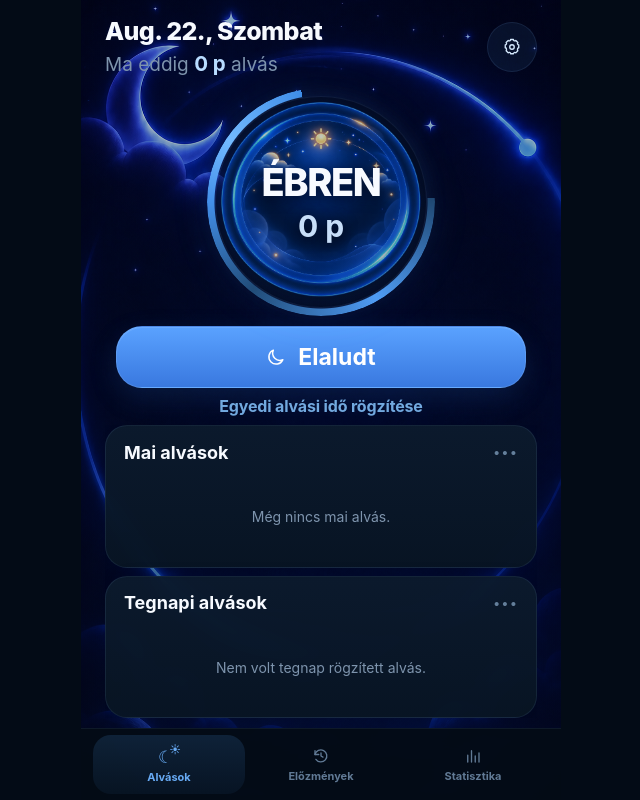
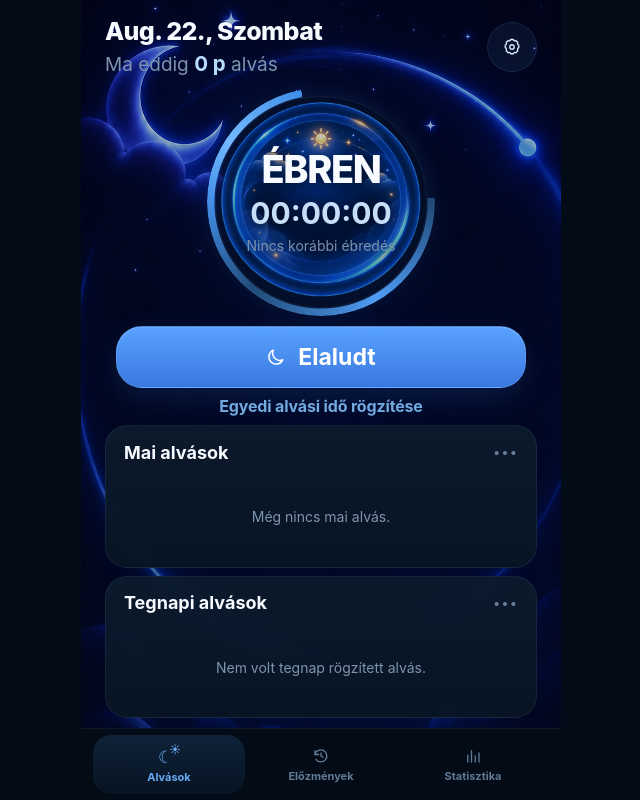
Before and after one commit to czkiii/botond-sleep-tracker, a React (Vite) app: page / in a window 1280 px wide. Shown: the whole page, without its empty margins (319-959 px from the left). Built offline with nearby package versions, Linux system fonts and the light colour scheme.

Commit message:
Make awake state mirror sleep timer details

```diff
--- a/src/App.tsx
+++ b/src/App.tsx
@@ -94,10 +94,14 @@ function TodayPage({ data, now, current, onStart, onEnd, onOpenEditor, onSetting
     .filter((session) => { const start = new Date(session.startTime).getTime(); return start >= yesterdayStart.getTime() && start < yesterdayEnd.getTime() })
     .sort((a, b) => new Date(b.startTime).getTime() - new Date(a.startTime).getTime())
   const total = totalToday(data.sessions, new Date(now))
+  const lastCompleted = data.sessions
+    .filter((session) => session.endTime)
+    .sort((a, b) => new Date(b.endTime!).getTime() - new Date(a.endTime!).getTime())[0] ?? null
   const elapsed = current ? durationOf(current, now) : awakeSince(data.sessions, now)
+
   return <section className="screen today-screen">
     <header className="compact-header"><div className="header-copy"><div className="date-label">{formatDateHeader(new Date(now))}</div><div className="daily-summary">Ma eddig <strong>{formatDuration(total)}</strong> alvás</div></div><button className="icon-button" aria-label="Beállítások" onClick={onSettings}><Icon name="settings" size={18} /></button></header>
-    <div className={`status-orb ${current ? 'sleeping' : 'awake'}`}><div className="orb-content"><div className="orb-status">{current ? 'ALSZIK' : 'ÉBREN'}</div><div className="orb-time">{current ? formatTimer(elapsed) : formatDuration(elapsed)}</div>{current && <div className="orb-sub">Elaludt {formatTime(current.startTime)}</div>}</div></div>
+    <div className={`status-orb ${current ? 'sleeping' : 'awake'}`}><div className="orb-content"><div className="orb-status">{current ? 'ALSZIK' : 'ÉBREN'}</div><div className="orb-time">{formatTimer(elapsed)}</div><div className="orb-sub">{current ? `Elaludt ${formatTime(current.startTime)}` : lastCompleted ? `Felébredt ${formatTime(lastCompleted.endTime!)}` : 'Nincs korábbi ébredés'}</div></div></div>
     <button className="primary-action" onClick={current ? onEnd : onStart}><Icon name={current ? 'sun' : 'moon'} size={20} /><span>{current ? 'Felébredt' : 'Elaludt'}</span></button>
     <button className="text-action" onClick={() => onOpenEditor(current ?? 'new')}>Részletek</button>
     <div className="sleep-cards-stack">
@@ -166,12 +170,13 @@ function StatsPage({ sessions, now }: { sessions: SleepSession[]; now: number })
 
   const changeRange = (next: 'day' | 'week' | 'month') => { setRange(next); setSelectedDate(null) }
   const display = selectedStats ?? { total: sums.total / divisor, day: sums.day / divisor, night: sums.night / divisor, label: 'Átlag' }
+  const timelineDate = range === 'day' || !selectedDate ? undefined : selectedDate
 
   return <section className="screen stats-screen"><header className="page-header centered-header"><h1>Statisztika</h1></header>
     <div className="segmented"><button className={range === 'day' ? 'active' : ''} onClick={() => changeRange('day')}>Nap</button><button className={range === 'week' ? 'active' : ''} onClick={() => changeRange('week')}>Hét</button><button className={range === 'month' ? 'active' : ''} onClick={() => changeRange('month')}>Hónap</button></div>
     <div className="chart-card compact-chart-card"><h2>Alvás időtartama</h2><div className="bar-chart"><ResponsiveContainer width="100%" height="100%"><BarChart data={chart} margin={{ top: 8, right: 2, bottom: 0, left: -26 }}><XAxis dataKey="label" tickLine={false} axisLine={false} /><YAxis domain={[0, 14]} tickLine={false} axisLine={false} /><Tooltip contentStyle={{ background: '#0d1a2b', border: '1px solid #1c3352', borderRadius: 10 }} formatter={(value) => [`${value} ó`, 'Alvás']} /><Bar dataKey="hours" fill="#579dff" radius={[4, 4, 1, 1]} maxBarSize={17} onClick={(entry: any) => setSelectedDate(entry?.payload?.dateKey ?? null)} /></BarChart></ResponsiveContainer></div></div>
     <h2 className="overview-title">24 órás áttekintés</h2>
-    <div className="overview-compact"><SleepTimeline sessions={sessions} now={now} day={range === 'day' ? null : selectedDate} /><div className="stats-row"><StatCard label={display.label} value={formatDuration(display.total)} suffix={selectedStats ? undefined : '/ nap'} /><StatCard label="Nappali" value={formatDuration(display.day)} icon="sun" /><StatCard label="Éjszakai" value={formatDuration(display.night)} icon="moon" /></div></div>
+    <div className="overview-compact"><SleepTimeline sessions={sessions} now={now} dateKey={timelineDate} /><div className="stats-row"><StatCard label={display.label} value={formatDuration(display.total)} suffix={selectedStats ? undefined : '/ nap'} /><StatCard label="Nappali" value={formatDuration(display.day)} icon="sun" /><StatCard label="Éjszakai" value={formatDuration(display.night)} icon="moon" /></div></div>
   </section>
 }
 
```
